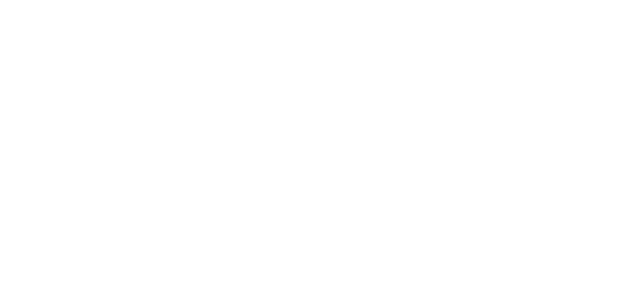
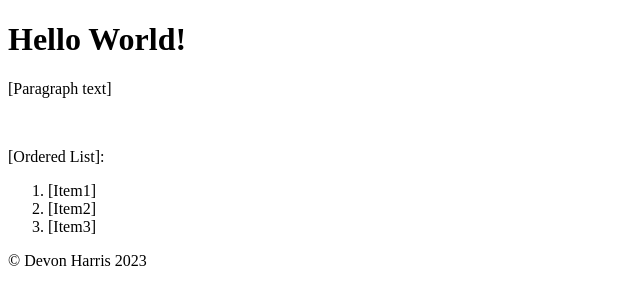
Before and after one commit to LaunchCodeAllhubs/js-assignment-4-html-me-something-Cresence, a website: page index.html in a window 1280 px wide. Shown: the whole page, without its empty margins (0-640 px from the left). Drawn offline with Linux system fonts and the light colour scheme.

Commit message:
Added some elements to html page.

```diff
--- a/index.html
+++ b/index.html
@@ -1,8 +1,24 @@
 <!DOCTYPE html>
 <html>
    <head>
+      <title>Console History</title>
    </head>
+
    <body>
       <!-- Write your HTML in this file! -->
+      <header>
+         <h1>Hello World!</h1>
+      </header>
+
+      <p>[Paragraph text]</p>
+      <br />
+      <p>[Ordered List]:</p>
+      <ol>
+         <li>[Item1]</li>
+         <li>[Item2]</li>
+         <li>[Item3]</li>
+      </ol>
+
+      <footer>&copy; Devon Harris 2023</footer>
    </body>
 </html>
```
